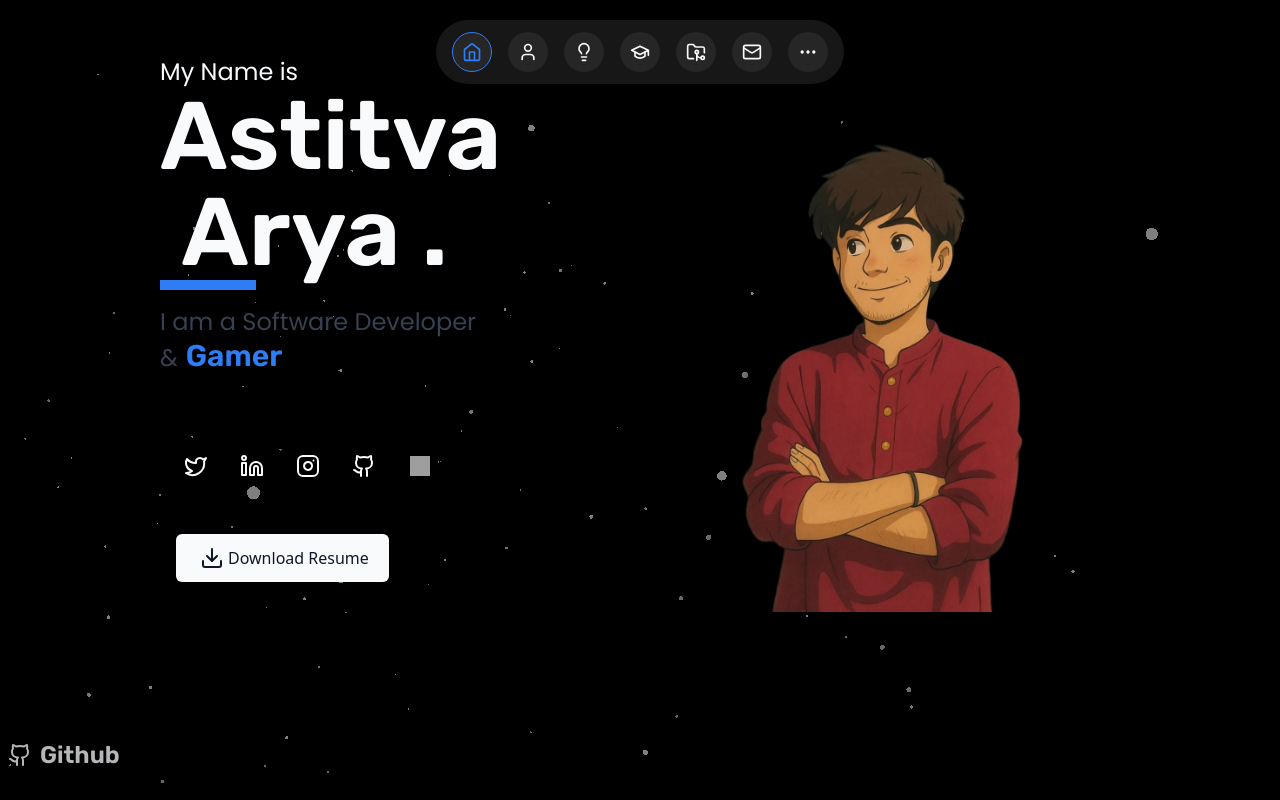
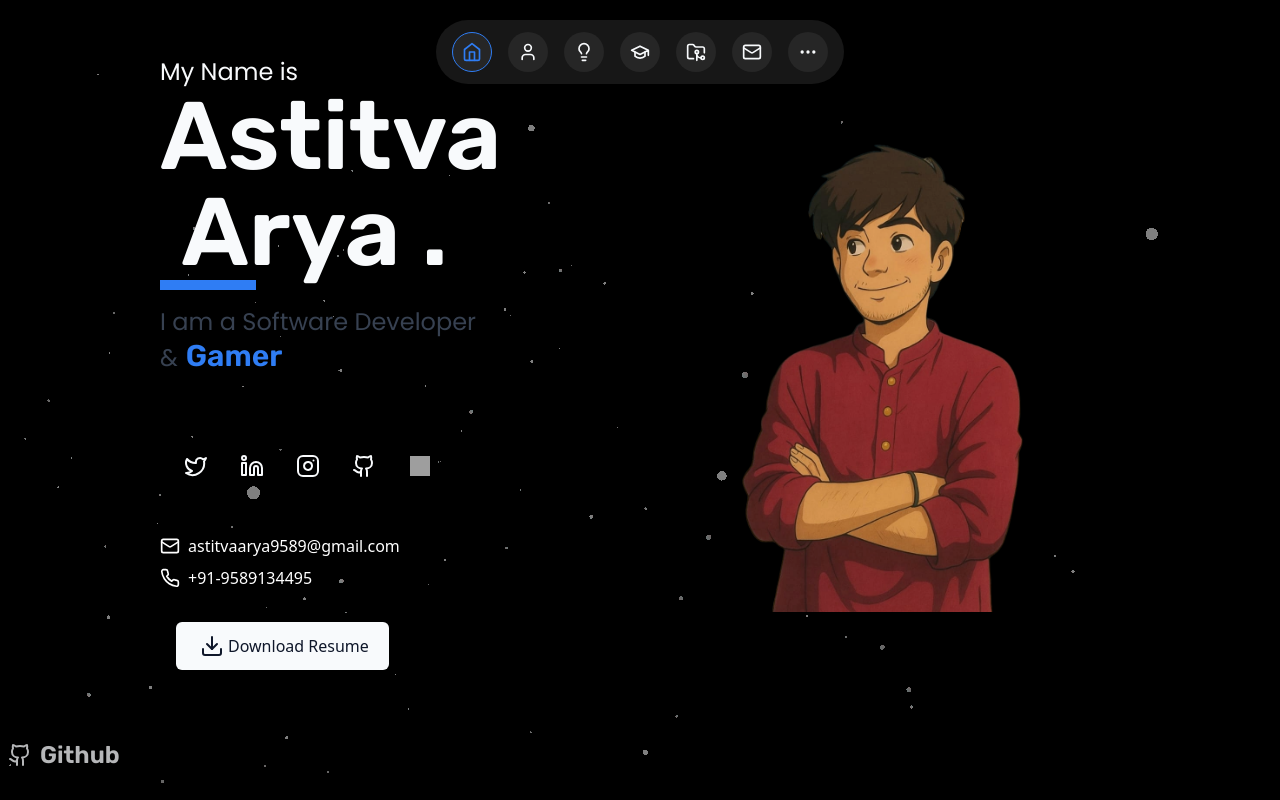
Before and after one commit to Joyboy48/portfolio, a Next.js app: page / in a window 1280 px wide. Built offline with nearby package versions, Linux system fonts and the light colour scheme; grey boxes are pictures that could not be loaded.

Commit message:
minor changes in v2

```diff
--- a/src/app/page.tsx
+++ b/src/app/page.tsx
@@ -4,7 +4,7 @@ import HeroImage from "@/components/HeroImage";
   import GithubBtn from "@/components/animation/GithubBtn";
   import DownLoadResumeBtn from "@/components/DownLoadResumeBtn";
   import FramerWrapper from "@/components/animation/FramerWrapper";
-
+  import ContactInfo from "@/components/contactInfo";
 
   export default function Home() {
     return (
@@ -19,6 +19,8 @@ export default function Home() {
           <div className="h-fit w-full p-4 flex gap-4">
             <SocialLinks />
           </div>
+            {/* Email + Phone */}
+          <ContactInfo />
           <DownLoadResumeBtn />
         </FramerWrapper>
         {/* RIGHT SIDE image  */}
--- /dev/null
+++ b/src/components/contactInfo.tsx
@@ -0,0 +1,20 @@
+import { Mail, Phone } from "lucide-react";
+import { portfolioConfig } from "@/config/portfolio.config";
+
+const ContactInfo = () => {
+  return (
+    <div className="flex flex-col gap-2 mt-4 text-white">
+      <div className="flex items-center gap-2">
+        <Mail className="w-5 h-5" />
+        <span>{portfolioConfig.email}</span>
+      </div>
+
+      <div className="flex items-center gap-2">
+        <Phone className="w-5 h-5" />
+        <span>{portfolioConfig.phone}</span>
+      </div>
+    </div>
+  );
+};
+
+export default ContactInfo;
--- a/src/config/portfolio.config.ts
+++ b/src/config/portfolio.config.ts
@@ -6,7 +6,8 @@ export const portfolioConfig = {
   location: "Vidisha, Madhya Pradesh, India",
 
   // Contact Information
-  email: "astitvaarya9589@gmail.com", // Replace with actual email if available
+  email: "astitvaarya9589@gmail.com",
+  phone: "+91-9589134495", // Replace with actual email if available
 
   // Social Media Links
   socialLinks: {
@@ -35,8 +36,8 @@ about: {
       nationality: "India",
       gender: "Male",
     },
-}
-,
+},
+
 
   // Skills and Roles
   skills: {
@@ -237,4 +238,6 @@ dataScience: [
   ],
 
 
+
+
 };
```
Also changed, not shown: src/components/SocialLinks.tsx (indentation only). Lines whose indentation alone changed are shown as unchanged.
